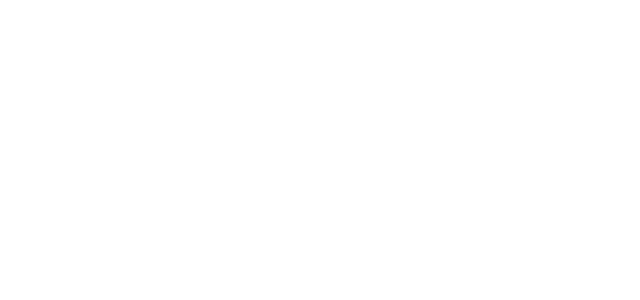
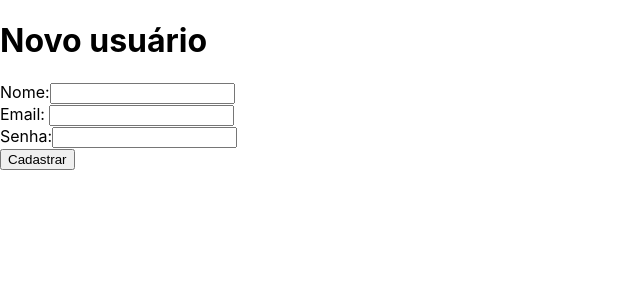
Before and after one commit to JeffyMesquita/meusite, a React (Create React App) app: page / in a window 1280 px wide. Shown: the top 300 px of the page, without its empty margins (0-640 px from the left). Built offline with nearby package versions, Linux system fonts and the light colour scheme.

Commit message:
Manipulando Formulários pt1
Manipulando Formulários pt1

```diff
--- a/src/App.js
+++ b/src/App.js
@@ -1,21 +1,66 @@
-import React, { Component } from 'react';
+import React, { Component } from "react";
 
-class App extends Component{
-
-  constructor(props){
+class App extends Component {
+  constructor(props) {
     super(props);
     this.state = {
-
+      nome: "",
+      email: "",
+      senha: "",
+      error: "",
     };
 
+    this.cadastrar = this.cadastrar.bind(this);
   }
 
-  render(){
-    return(
+  cadastrar(event) {
+    const {nome, email, senha} = this.state;
+
+    if(nome !== '' && email !== '' && senha !== '') {
+      alert(`Nome: ${nome} \nEmail: ${email} \nSenha: ${senha}`);
+    } else {
+      this.setState({
+        error: 'Ops! Parece que está faltando algo!?'
+      })
+    }
+
+    event.preventDefault();
+  }
+
+  render() {
+    return (
       <div>
+        <h1>Novo usuário</h1>
+        {this.state.error && <p>{this.state.error}</p>}
+        <form onSubmit={this.cadastrar}>
+          <label>Nome:</label>
+          <input
+            type="text"
+            value={this.state.nome}
+            onChange={(e) => this.setState({ nome: e.target.value })}
+          />
 
+          <br />
+          <label>Email: </label>
+          <input
+            type="email"
+            value={this.state.email}
+            onChange={(e) => this.setState({ email: e.target.value })}
+          />
+
+          <br />
+          <label>Senha:</label>
+          <input
+            type="password"
+            value={this.state.senha}
+            onChange={(e) => this.setState({ senha: e.target.value })}
+          />
+
+          <br />
+          <button type="submit">Cadastrar</button>
+        </form>
       </div>
-    )
+    );
   }
 }
 
```
